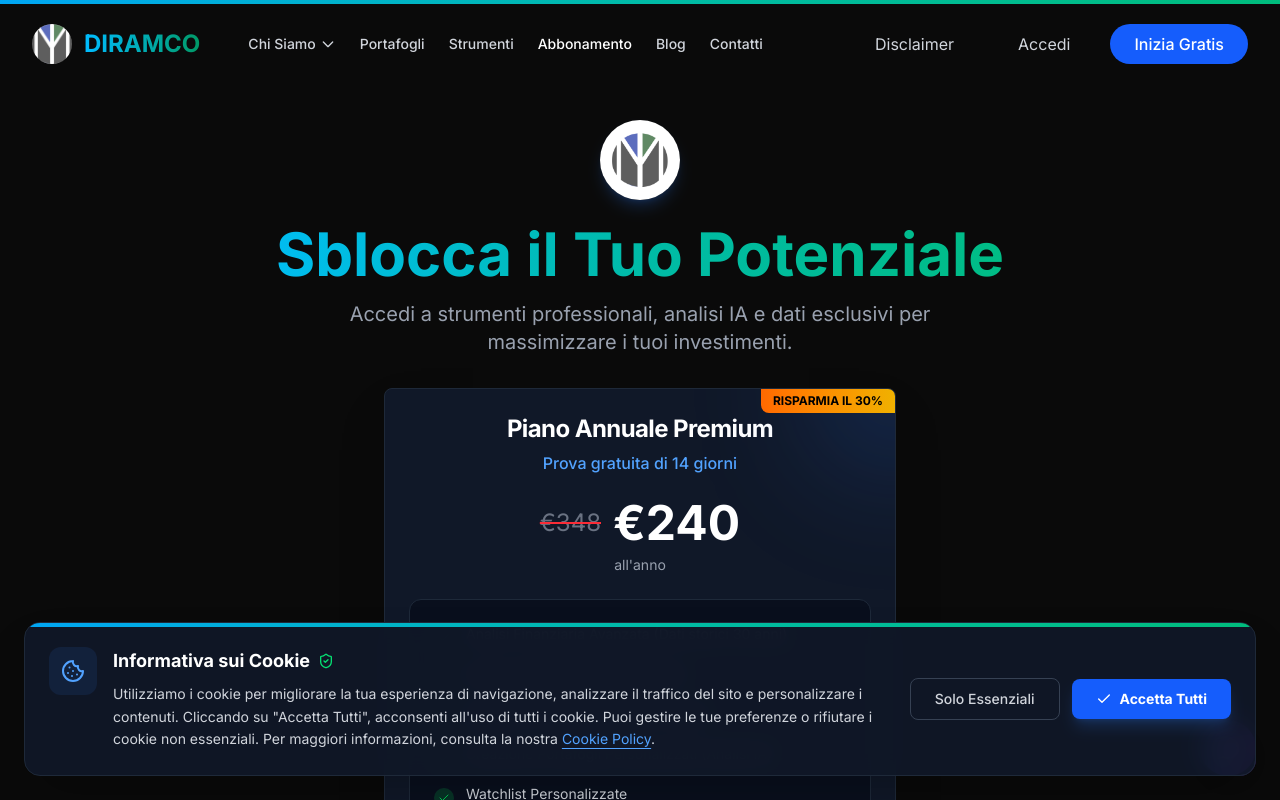
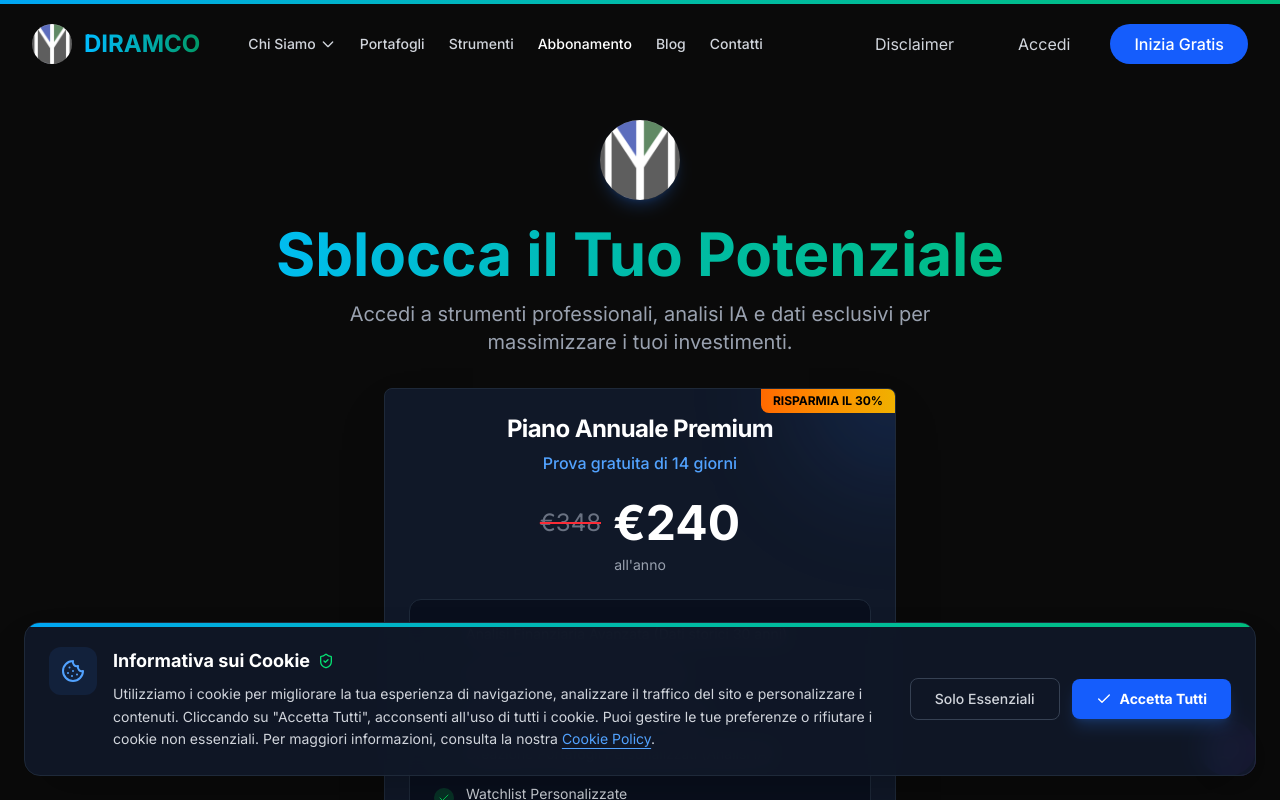
Before and after one commit to marco-dir/ai-portfolio-app, a Next.js app: page /abbonamento in a window 1280 px wide. Shown: the top 800 px of the page. Built offline with nearby package versions, Linux system fonts and the light colour scheme.

Commit message:
UI polish: Update favicon, subscription logo, loading text, and alignment

```diff
--- a/app/abbonamento/page.tsx
+++ b/app/abbonamento/page.tsx
@@ -56,13 +56,15 @@
                     {/* Hero Section */}
                     <div className="text-center space-y-4">
                         <div className="flex justify-center mb-6">
+                            <div className="w-20 h-20 rounded-full overflow-hidden flex items-center justify-center shadow-lg shadow-blue-500/20">
                                 <Image
                                     src="/diramco-logo.png"
                                     alt="DIRAMCO Logo"
                                     width={80}
                                     height={80}
-                                className="w-20 h-20 rounded-full shadow-lg shadow-blue-500/20"
+                                    className="w-full h-full object-cover scale-150"
                                 />
+                            </div>
                         </div>
                         <h1 className="text-4xl md:text-6xl font-bold bg-gradient-to-r from-sky-400 via-teal-500 to-emerald-500 bg-clip-text text-transparent">
                             Sblocca il Tuo Potenziale
--- a/app/dashboard/analisi-azioni-value/page.tsx
+++ b/app/dashboard/analisi-azioni-value/page.tsx
@@ -198,9 +198,9 @@
                     </p>
                 </div>
             ) : (
-                <div className="mt-8 text-center">
+                <div className="mt-8 text-left">
                     <p className="text-gray-400">
-                        Cerca un titolo per iniziare l'analisi fondamentale delle azionie scoprire Key Ratio, Indicatori di Performance, Indicatori di Prezzo e trend storici selezionati da DIRAMCO.
+                        Cerca un titolo per iniziare l'analisi fondamentale delle azioni e scoprire Key Ratio, Indicatori di Performance, Indicatori di Prezzo e trend storici selezionati da DIRAMCO.
                     </p>
                 </div>
             )}
--- a/app/dashboard/portafoglio-diramco/page.tsx
+++ b/app/dashboard/portafoglio-diramco/page.tsx
@@ -106,7 +106,7 @@
         return (
             <div className="flex flex-col items-center justify-center min-h-[400px]">
                 <Loader2 className="w-8 h-8 animate-spin text-blue-500 mb-4" />
-                <p className="text-gray-400">Caricamento dati dal Foglio Google...</p>
+                <p className="text-gray-400">Caricamento dati...</p>
             </div>
         )
     }
```
Also changed, not shown: public/icon-backup-v2.png (added), public/icon.png. Lines whose indentation alone changed are shown as unchanged.
